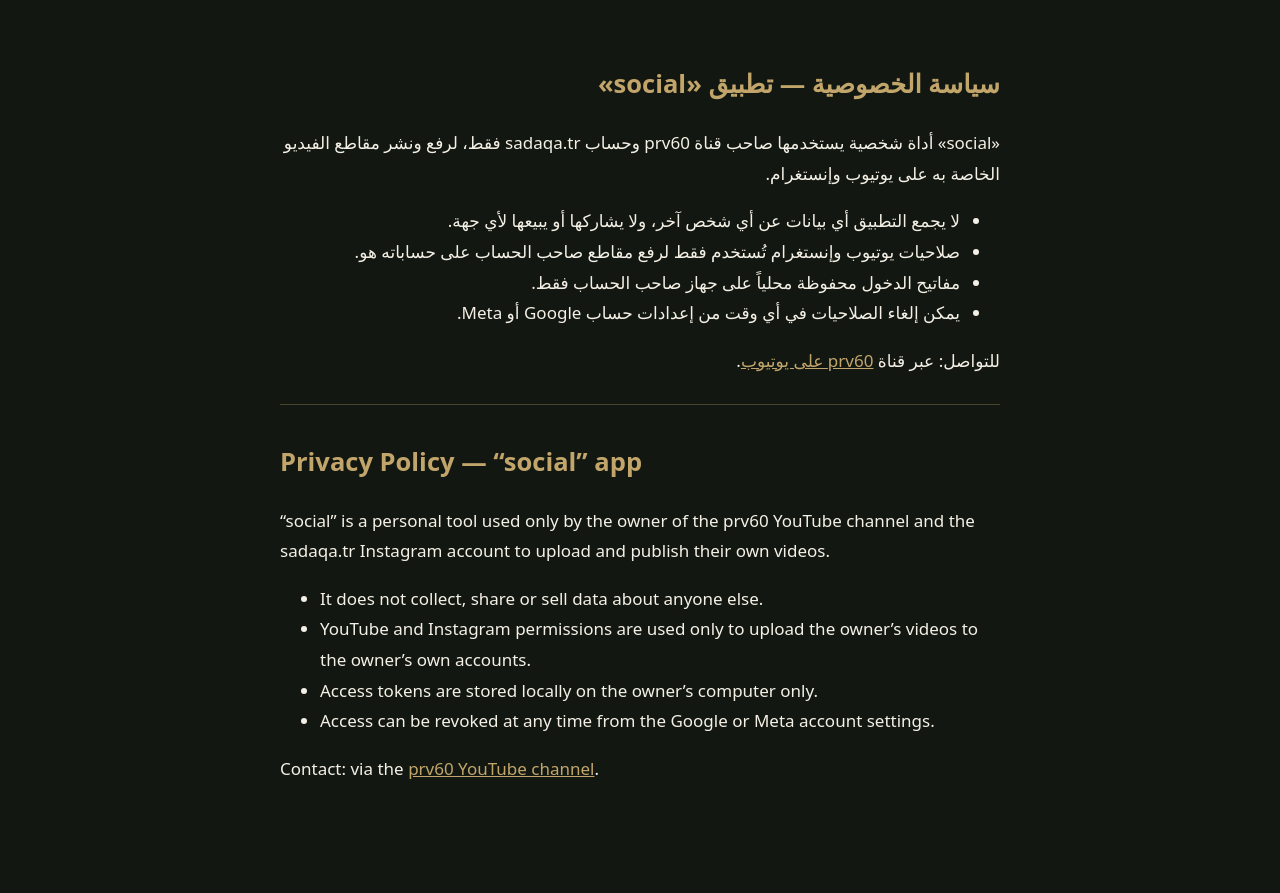
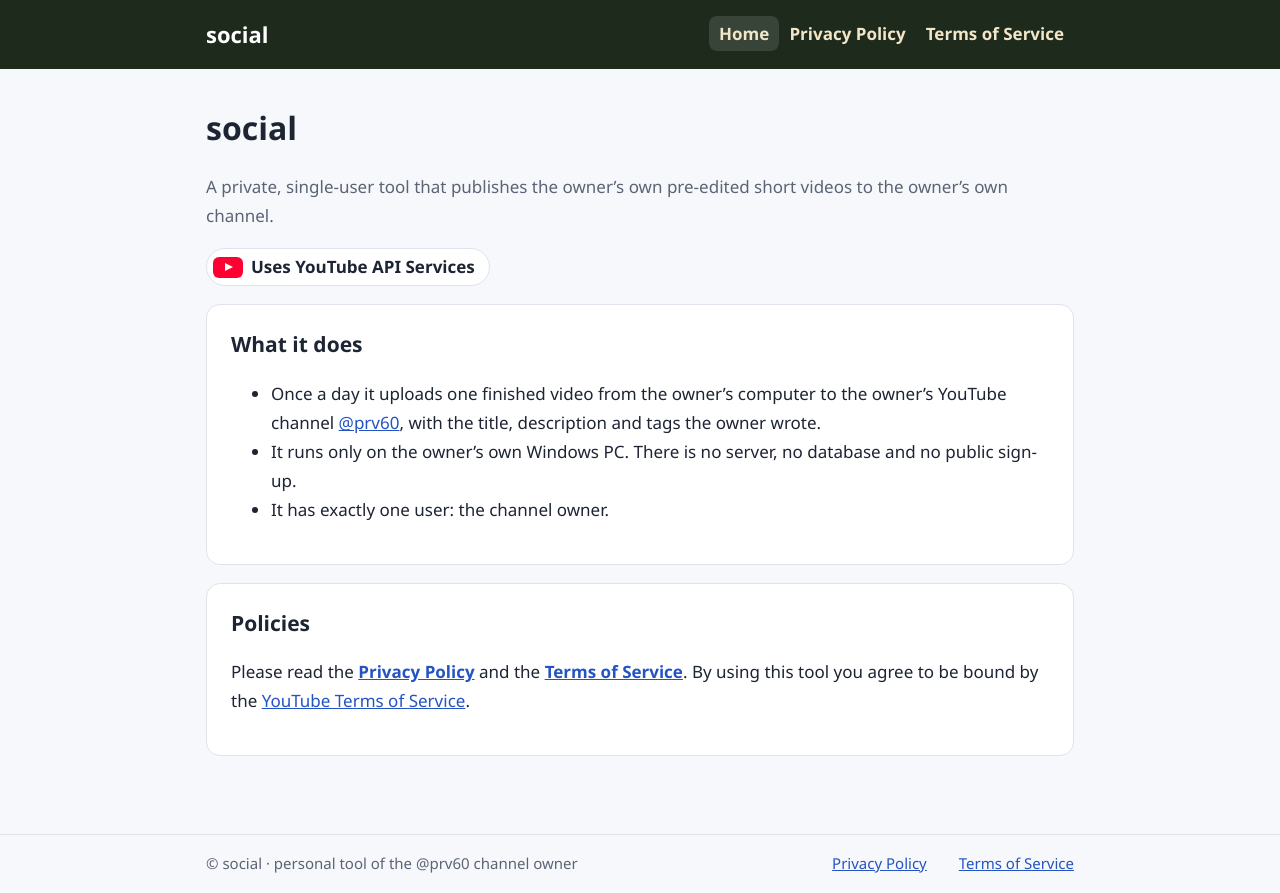
Before and after one commit to trtaher70-oss/trtaher70-oss.github.io, a plain HTML site: page index.html in a window 1280 px wide. Before the commit the page ends 841 px from the top, so only its background shows below. Drawn offline with Linux system fonts and the light colour scheme.

Commit message:
Update index.html

```diff
--- a/index.html
+++ b/index.html
@@ -1,41 +1,37 @@
 <!doctype html>
-<html lang="ar" dir="rtl">
+<html lang="en">
 <head>
 <meta charset="utf-8">
 <meta name="viewport" content="width=device-width, initial-scale=1">
-<title>social — Privacy Policy</title>
-<style>
-  body { margin: 0; background: #121811; color: #F5F0E6; font: 17px/1.8 system-ui, sans-serif; }
-  main { max-width: 720px; margin: 0 auto; padding: 40px 16px; }
-  h1, h2 { color: #C2A56B; }
-  section + section { border-top: 1px solid rgba(194,165,107,.3); margin-top: 28px; padding-top: 12px; }
-  [lang="en"] { direction: ltr; text-align: left; }
-</style>
+<title>social — personal publishing tool</title>
+<link rel="stylesheet" href="style.css">
 </head>
 <body>
+<header><div class="bar">
+  <span class="brand">social</span>
+  <nav><a class="on" href="./">Home</a><a href="privacy.html">Privacy Policy</a><a href="terms.html">Terms of Service</a></nav>
+</div></header>
 <main>
-  <section>
-    <h1>سياسة الخصوصية — تطبيق «social»</h1>
-    <p>«social» أداة شخصية يستخدمها صاحب قناة prv60 وحساب sadaqa.tr فقط، لرفع ونشر مقاطع الفيديو الخاصة به على يوتيوب وإنستغرام.</p>
+  <h1>social</h1>
+  <p class="muted">A private, single-user tool that publishes the owner’s own pre-edited short videos to the owner’s own channel.</p>
+  <p><span class="yt"><i></i>Uses YouTube API Services</span></p>
+
+  <div class="card">
+    <h2 style="margin-top:0">What it does</h2>
     <ul>
-      <li>لا يجمع التطبيق أي بيانات عن أي شخص آخر، ولا يشاركها أو يبيعها لأي جهة.</li>
-      <li>صلاحيات يوتيوب وإنستغرام تُستخدم فقط لرفع مقاطع صاحب الحساب على حساباته هو.</li>
-      <li>مفاتيح الدخول محفوظة محلياً على جهاز صاحب الحساب فقط.</li>
-      <li>يمكن إلغاء الصلاحيات في أي وقت من إعدادات حساب Google أو Meta.</li>
+      <li>Once a day it uploads one finished video from the owner’s computer to the owner’s YouTube channel <a href="https://www.youtube.com/@prv60">@prv60</a>, with the title, description and tags the owner wrote.</li>
+      <li>It runs only on the owner’s own Windows PC. There is no server, no database and no public sign-up.</li>
+      <li>It has exactly one user: the channel owner.</li>
     </ul>
-    <p>للتواصل: عبر قناة <a style="color:#C2A56B" href="https://www.youtube.com/@prv60">prv60 على يوتيوب</a>.</p>
-  </section>
-  <section lang="en">
-    <h2>Privacy Policy — “social” app</h2>
-    <p>“social” is a personal tool used only by the owner of the prv60 YouTube channel and the sadaqa.tr Instagram account to upload and publish their own videos.</p>
-    <ul>
-      <li>It does not collect, share or sell data about anyone else.</li>
-      <li>YouTube and Instagram permissions are used only to upload the owner’s videos to the owner’s own accounts.</li>
-      <li>Access tokens are stored locally on the owner’s computer only.</li>
-      <li>Access can be revoked at any time from the Google or Meta account settings.</li>
-    </ul>
-    <p>Contact: via the <a style="color:#C2A56B" href="https://www.youtube.com/@prv60">prv60 YouTube channel</a>.</p>
-  </section>
+  </div>
+
+  <div class="card">
+    <h2 style="margin-top:0">Policies</h2>
+    <p>Please read the <a href="privacy.html"><b>Privacy Policy</b></a> and the <a href="terms.html"><b>Terms of Service</b></a>.
+    By using this tool you agree to be bound by the <a href="https://www.youtube.com/t/terms">YouTube Terms of Service</a>.</p>
+  </div>
 </main>
+<footer><div class="bar">© social · personal tool of the @prv60 channel owner <span style="margin-inline-start:auto"></span>
+  <a href="privacy.html">Privacy Policy</a><a href="terms.html">Terms of Service</a></div></footer>
 </body>
 </html>
```
